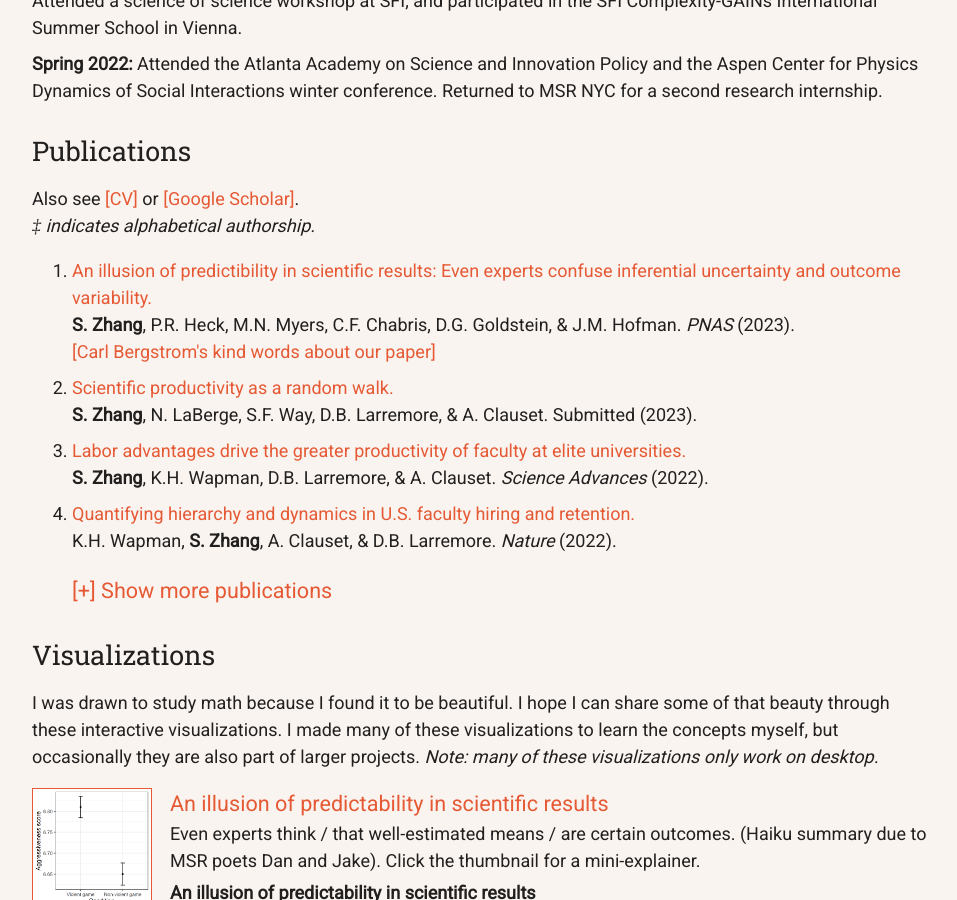
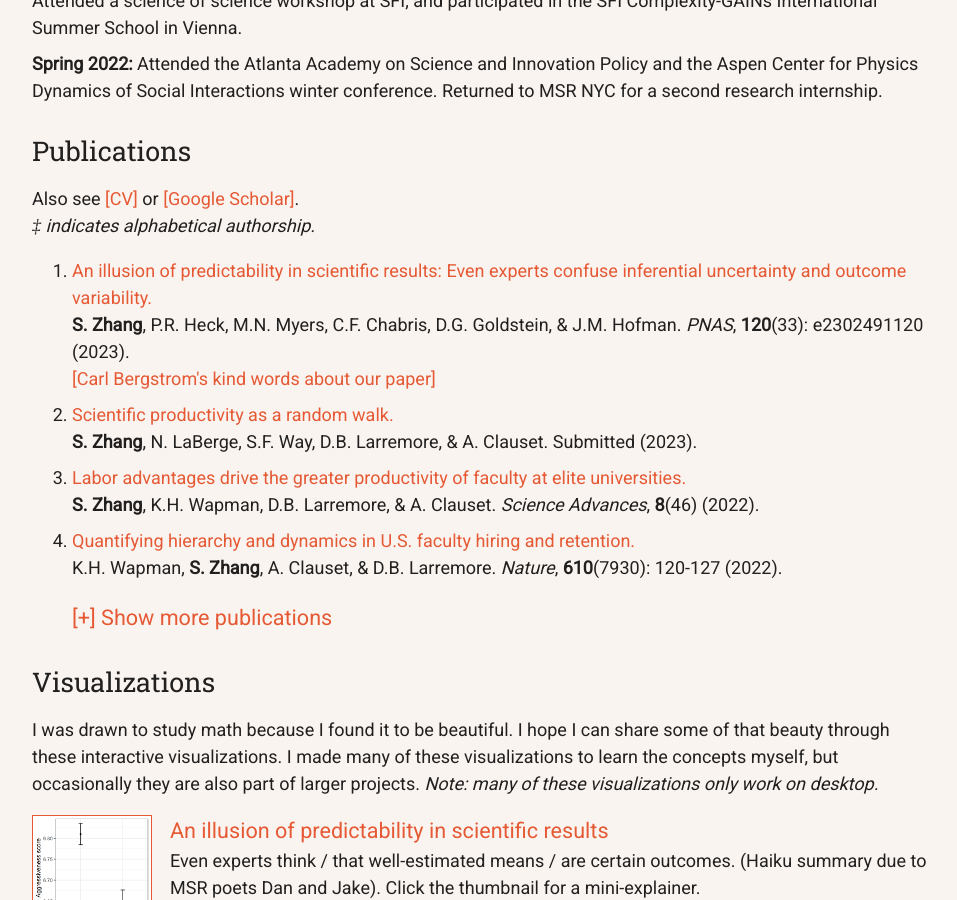
Before and after one commit to samzhang111/samzhang111.github.io, a Jekyll site: the page built from index.html, in a window 1280 px wide and 900 px high, scrolled down 1279 px. Shown: the whole window, without its empty margins (160-1117 px from the left). Built offline with Jekyll 4.4.1, drawn with Linux system fonts in a browser that asks for light colours; nearby versions of some CDN libraries.

Commit message:
full bibliography; reverse chronological

```diff
--- a/index.html
+++ b/index.html
@@ -86,65 +86,68 @@
     <div><em>&Dagger; indicates alphabetical authorship.</em></div>
 
 	<ol class="bibliography" >
-<li class="selected"><div id="zhang2022illusion">
-        <div><a target="_blank" href="https://www.pnas.org/doi/10.1073/pnas.2302491120">An illusion of predictibility in scientific results: Even experts confuse inferential uncertainty and outcome variability. </a></div>
-
-        <div><b>S. Zhang</b>, P.R. Heck, M.N. Myers, C.F. Chabris, D.G. Goldstein, &amp; J.M. Hofman. <em>PNAS</em> (2023).</div>
-        <div><a target="_blank" href="https://fediscience.org/@ct_bergstrom/110267907188002904">[Carl Bergstrom's kind words about our paper]</a></div>
-    </div></li>
-
-<li class="selected"><div id="zhang2022labor">
-        <div><a target="_blank" href="https://arxiv.org/abs/2309.04414">Scientific productivity as a random walk.</a></div>
-        <div><b>S. Zhang</b>, N. LaBerge, S.F. Way, D.B. Larremore, &amp; A. Clauset. Submitted (2023).</a></div>
-    </div></li>
-
-<li class="selected"><div id="zhang2022labor">
-        <div><a target="_blank" href="https://www.science.org/doi/10.1126/sciadv.abq7056">Labor advantages drive the greater productivity of faculty at elite universities.</a></div>
-        <div><b>S. Zhang</b>, K.H. Wapman, D.B. Larremore, &amp; A. Clauset. <em>Science Advances</em> (2022).</a></div>
-    </div></li>
 
 		<li class="selected">
-    <div id="wapman2022quantifying">
-        <div><a target="_blank" href="https://doi.org/10.1038/s41586-022-05222-x">Quantifying hierarchy and dynamics in U.S. faculty hiring and retention.</a></div>
-        <div>K.H. Wapman, <b>S. Zhang</b>, A. Clauset, &amp; D.B. Larremore. <em>Nature</em> (2022).</div>
-    </div></li>
+			<div id="zhang2022illusion">
+				<div><a target="_blank" href="https://www.pnas.org/doi/10.1073/pnas.2302491120">An illusion of predictability in scientific results: Even experts confuse inferential uncertainty and outcome variability.</a></div>
+				<div><b>S. Zhang</b>, P.R. Heck, M.N. Myers, C.F. Chabris, D.G. Goldstein, &amp; J.M. Hofman. <em>PNAS</em>, <b>120</b>(33): e2302491120 (2023).</div>
+				<div><a target="_blank" href="https://fediscience.org/@ct_bergstrom/110267907188002904">[Carl Bergstrom's kind words about our paper]</a></div>
+			</div>
+		</li>
 
-<!-- Begin non-selected publications -->
+		<li class="selected">
+			<div id="zhang2022labor">
+				<div><a target="_blank" href="https://arxiv.org/abs/2309.04414">Scientific productivity as a random walk.</a></div>
+				<div><b>S. Zhang</b>, N. LaBerge, S.F. Way, D.B. Larremore, &amp; A. Clauset. Submitted (2023).</div>
+			</div>
+		</li>
+
+		<li class="selected">
+			<div id="zhang2022labor">
+				<div><a target="_blank" href="https://www.science.org/doi/10.1126/sciadv.abq7056">Labor advantages drive the greater productivity of faculty at elite universities.</a></div>
+				<div><b>S. Zhang</b>, K.H. Wapman, D.B. Larremore, &amp; A. Clauset. <em>Science Advances</em>, <b>8</b>(46) (2022).</div>
+			</div>
+		</li>
 
 		<li>
 			<div id="conway2023peakspreading">
 				<div><a target="_blank" href="https://doi.org/10.1371/journal.pone.0290534">Rush-hour-and-a-half: traffic is spreading out post-lockdown.</a></div>
-        <div>Matthew W Bhagat-Conway, <b>S. Zhang</b>. <em>PLOS ONE</em> (2023).</div>
+				<div>Matthew W Bhagat-Conway, <b>S. Zhang</b>. <em>PLOS ONE</em>, <b>18</b>(9): e0290534 (2023).</div>
 			</div>
 		</li>
-
 
 		<li>
 			<div id="benzeev2023tenure">
 				<div><a target="_blank" href="https://academic.oup.com/pnasnexus/article/2/1/pgac287/7005261">Formalizing tenure of Indigenous lands improved forest outcomes in the Atlantic Forest of Brazil.</a></div>
-        <div>Rayna Benzeev, <b>S. Zhang</b>, Marcelo Rauber, Eric A Vance, Peter Newton. <em>PNAS Nexus</em> (2023).</div>
+				<div>Rayna Benzeev, <b>S. Zhang</b>, Marcelo Rauber, Eric A Vance, Peter Newton. <em>PNAS Nexus</em>, <b>2</b>: pgac287 (2023).</div>
 			</div>
 		</li>
 
 		<li>
 			<div id="spoon2023retention">
 				<div><a target="_blank" href="https://www.science.org/doi/10.1126/sciadv.adi2205">Gender and retention patterns among U.S. faculty.</a></div>
-        <div>Katie Spoon, Nicholas LaBerge, K Hunter Wapman, <b>S. Zhang</b>, Allison C Morgan, Mirta Galesic, Daniel B Larremore, Aaron Clauset. <em>Science Advances</em> (2023).</div>
+				<div>Katie Spoon, Nicholas LaBerge, K Hunter Wapman, <b>S. Zhang</b>, Allison C Morgan, Mirta Galesic, Daniel B Larremore, Aaron Clauset. <em>Science Advances</em>, <b>9</b>(42) (2023).</div>
 			</div>
 		</li>
 
+		<li class="selected">
+			<div id="wapman2022quantifying">
+				<div><a target="_blank" href="https://doi.org/10.1038/s41586-022-05222-x">Quantifying hierarchy and dynamics in U.S. faculty hiring and retention.</a></div>
+				<div>K.H. Wapman, <b>S. Zhang</b>, A. Clauset, &amp; D.B. Larremore. <em>Nature</em>, <b>610</b>(7930): 120-127 (2022).</div>
+			</div>
+		</li>
 
 		<li>
 			<div id="li2022untangling">
 				<div><a target="_blank" href="https://doi.org/10.1038/s41467-022-32604-6">Untangling the network effects of productivity and prominence among scientists.</a></div>
-        <div>Weihua Li, <b>S. Zhang</b>, Zhiming Zheng, Skyler J Cranmer, Aaron Clauset. <em>Nature Communications</em> (2022).</div>
+				<div>Weihua Li, <b>S. Zhang</b>, Zhiming Zheng, Skyler J Cranmer, Aaron Clauset. <em>Nature Communications</em>, <b>13</b>: 4907 (2022).</div>
 			</div>
 		</li>
 
 		<li>
 			<div id="laberge2022subfield">
 				<div><a target="_blank" href="https://cacm.acm.org/magazines/2022/12/266925-subfield-prestige-and-gender-inequality-among-us-computing-faculty/fulltext">Subfield prestige and gender inequality in computing.</a></div>
-        <div>Nicholas LaBerge, K Hunter Wapman, Allison C Morgan, <b>S. Zhang</b>, Daniel B Larremore, Aaron Clauset. <em>Communications of the ACM</em> (2022).</div>
+				<div>Nicholas LaBerge, K Hunter Wapman, Allison C Morgan, <b>S. Zhang</b>, Daniel B Larremore, Aaron Clauset. <em>Communications of the ACM</em>, <b>65</b>(12): 46-55 (2022).</div>
 			</div>
 		</li>
 
```
Also changed, not shown: other parts of index.html (+3 -3 lines). Lines whose indentation alone changed are shown as unchanged.
